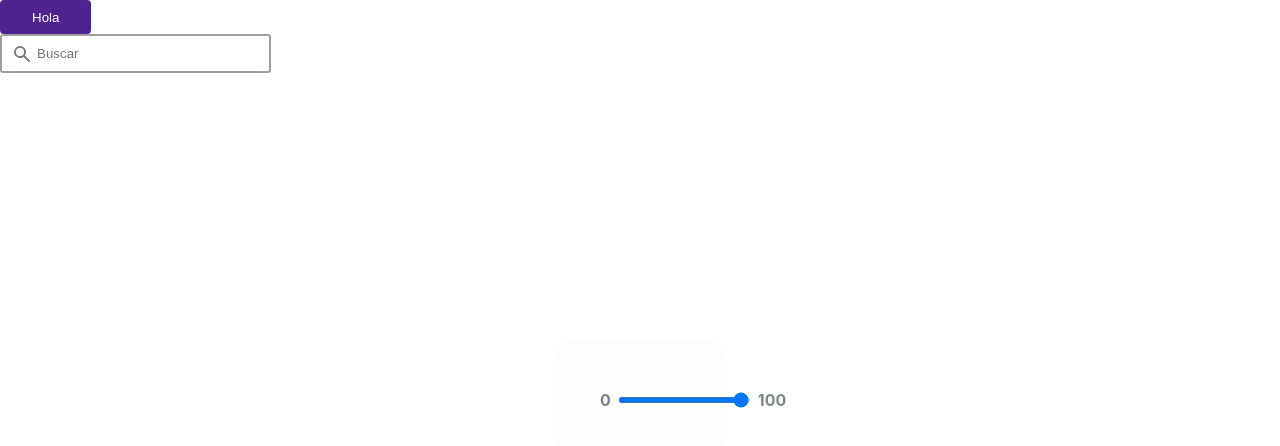
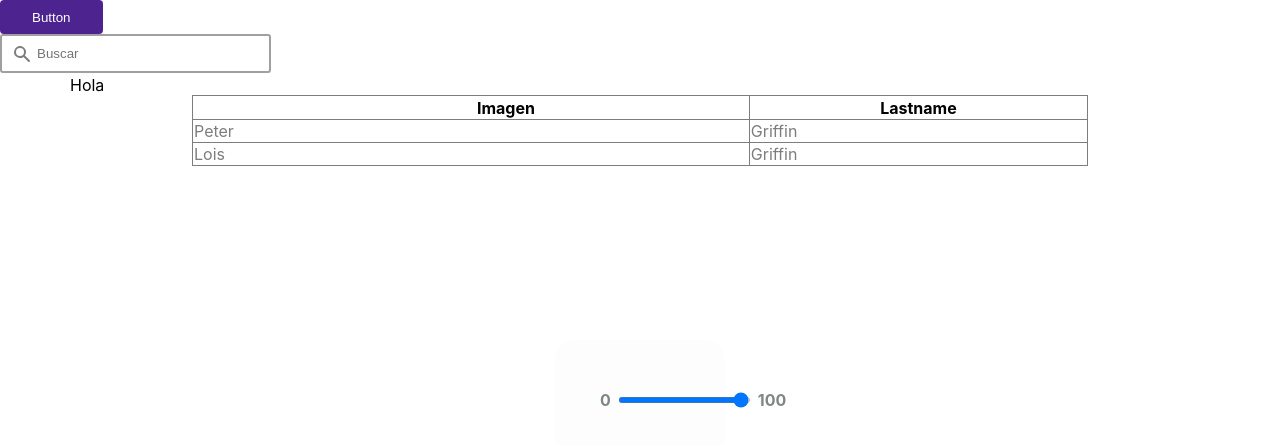
Before and after one commit to carlospuco/PokeDex, a React (Create React App) app in the folder poke-dex/: page / in a window 1280 px wide. Shown: the top 446 px of the page. Built offline with nearby package versions, Linux system fonts and the light colour scheme.

Commit message:
create molecule table

```diff
--- a/poke-dex/src/App.tsx
+++ b/poke-dex/src/App.tsx
@@ -4,13 +4,17 @@ import './App.scss';
 import Button from './components/atoms/button/button';
 import Input from './components/atoms/input/input';
 import Slider from './components/atoms/slider/slider';
+import Label from './components/atoms/label/label';
+import Table from './components/molecules/table/table';
 
 function App() {
   return (
     <div>
-      <Button disabled={false}>Hola</Button>
+      <Button disabled={false}>Button</Button>
       <Input></Input>
       <Slider></Slider>
+      <Label change=''>Hola</Label>
+      <Table></Table>
     </div>
   );
 }
--- a/poke-dex/src/components/atoms/label/label.scss
+++ b/poke-dex/src/components/atoms/label/label.scss
@@ -0,0 +1,10 @@
+.label{
+    vertical-align: middle;
+    width: 15px;
+    height: 15px;
+    margin-left: 70px;
+
+    &--style{
+        font-weight: bold;
+    }
+  }
--- a/poke-dex/src/components/atoms/label/label.tsx
+++ b/poke-dex/src/components/atoms/label/label.tsx
@@ -0,0 +1,13 @@
+import React, { FC } from "react";
+import "./label.scss";
+
+interface LabelProps {
+  children: React.ReactNode;
+  change:"style"|"";
+}
+
+const Label: FC<LabelProps> = ({ children, change=""}) => {
+  return <span className={`label label--${change}`}>{children}</span>;
+};
+
+export default Label;
--- a/poke-dex/src/components/molecules/table/table.scss
+++ b/poke-dex/src/components/molecules/table/table.scss
@@ -0,0 +1,24 @@
+
+.table{
+
+    display: flex;
+    justify-content:center;
+    align-items: center;
+
+    table, td {
+        border: 1px solid;
+        color: rgb(126, 125, 125);
+      }
+
+    th{
+        border: 1px solid;
+        color:black;
+        border-color: rgb(126, 125, 125);
+    }
+
+      table {
+
+        width: 70%;
+        border-collapse: collapse;
+      }
+}
--- a/poke-dex/src/components/molecules/table/table.tsx
+++ b/poke-dex/src/components/molecules/table/table.tsx
@@ -0,0 +1,41 @@
+import React, { FC } from "react";
+import Label from "../../atoms/label/label";
+import "./table.scss";
+
+interface TableProps {
+  children?: React.ReactNode;
+  disabled?: boolean;
+  onClick?: () => void;
+  size?: "small" | "large";
+}
+
+const Table: FC<TableProps> = ({
+  children,
+  disabled = false,
+  onClick,
+  size = "large",
+}) => {
+  return (
+ <form className="table">
+
+      <table>
+        <tr>
+          <th><Label change="style">Imagen</Label></th>
+          <th>Lastname</th>
+        </tr>
+        <tr>
+          <td>Peter</td>
+          <td>Griffin</td>
+        </tr>
+        <tr>
+          <td>Lois</td>
+          <td>Griffin</td>
+        </tr>
+      </table>
+
+ </form>
+
+  );
+};
+
+export default Table;
```
